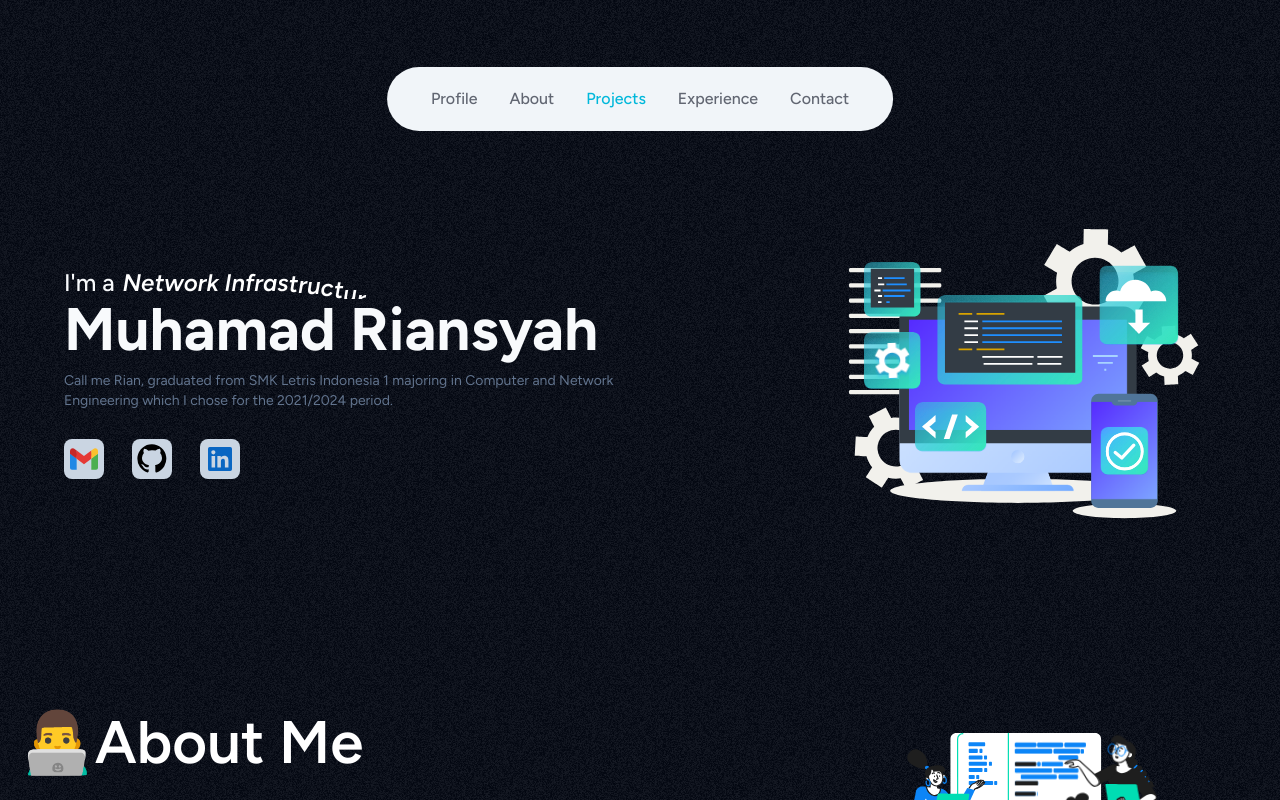
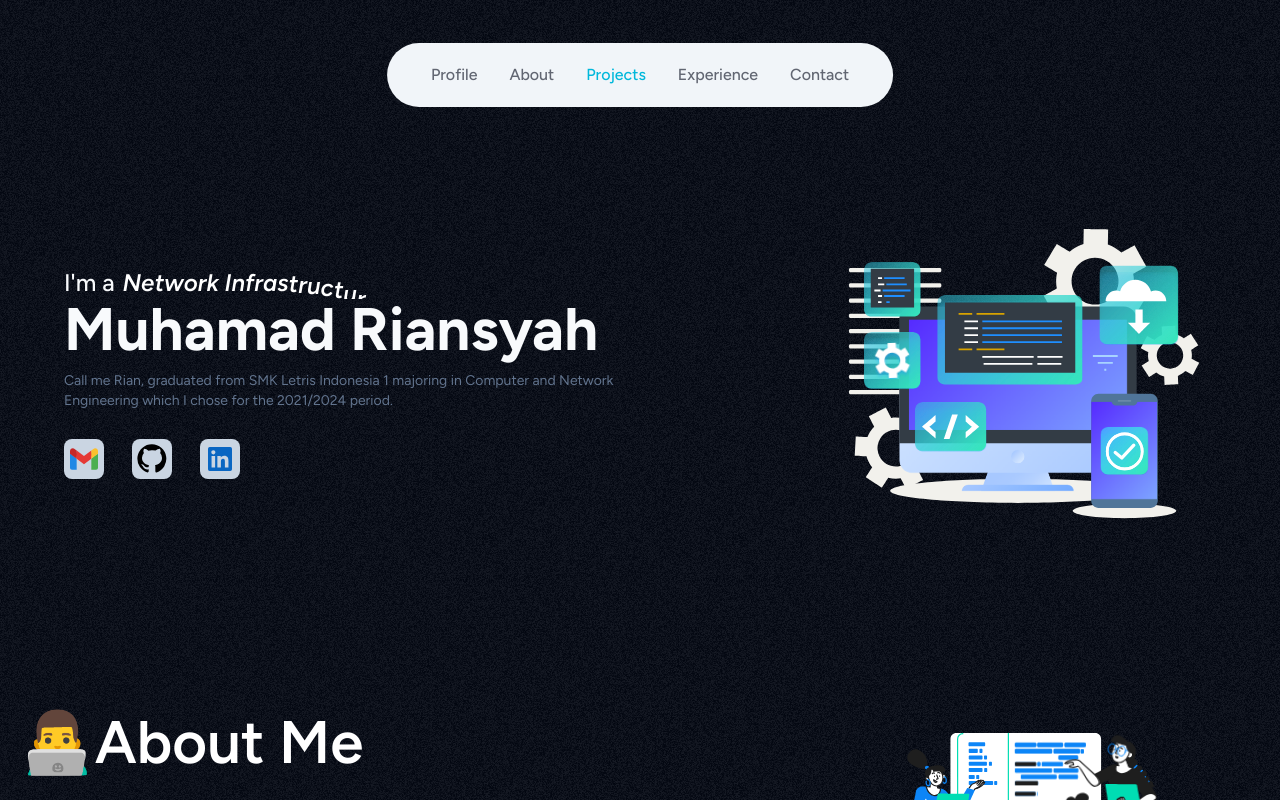
Before and after one commit to RianDoang/Portfolio, a React (Vite) app: page / in a window 1280 px wide. Shown: the top 800 px of the page. Built offline with nearby package versions, Linux system fonts and the light colour scheme.

Commit message:
(=) Adjust top for tablet++

```diff
--- a/src/components/Navbar.jsx
+++ b/src/components/Navbar.jsx
@@ -132,8 +132,7 @@ export default function Navbar({ sections }) {
         <div
           id="navMenu"
           ref={navMenuRef}
-          className={`absolute top-16 right-5 w-48 shadow-lg shadow-slate-700 bg-slate-200 rounded-xl py-3 transition-all duration-200 ease-in-out
-          md:flex md:w-auto md:relative md:right-1/2 md:translate-x-1/2 md:px-7 md:rounded-full md:translate-y-0 md:opacity-100 md:shadow-none md:bg-slate-100
+          className={`absolute top-16 right-5 w-48 shadow-lg shadow-slate-700 bg-slate-200 rounded-xl py-3 transition-all duration-200 ease-in-out md:top-10 md:flex md:w-auto md:relative md:right-1/2 md:translate-x-1/2 md:px-7 md:rounded-full md:translate-y-0 md:opacity-100 md:shadow-none md:bg-slate-100
           hidden -translate-y-4 opacity-0
           ${shadowStyle}`}
         >
```
